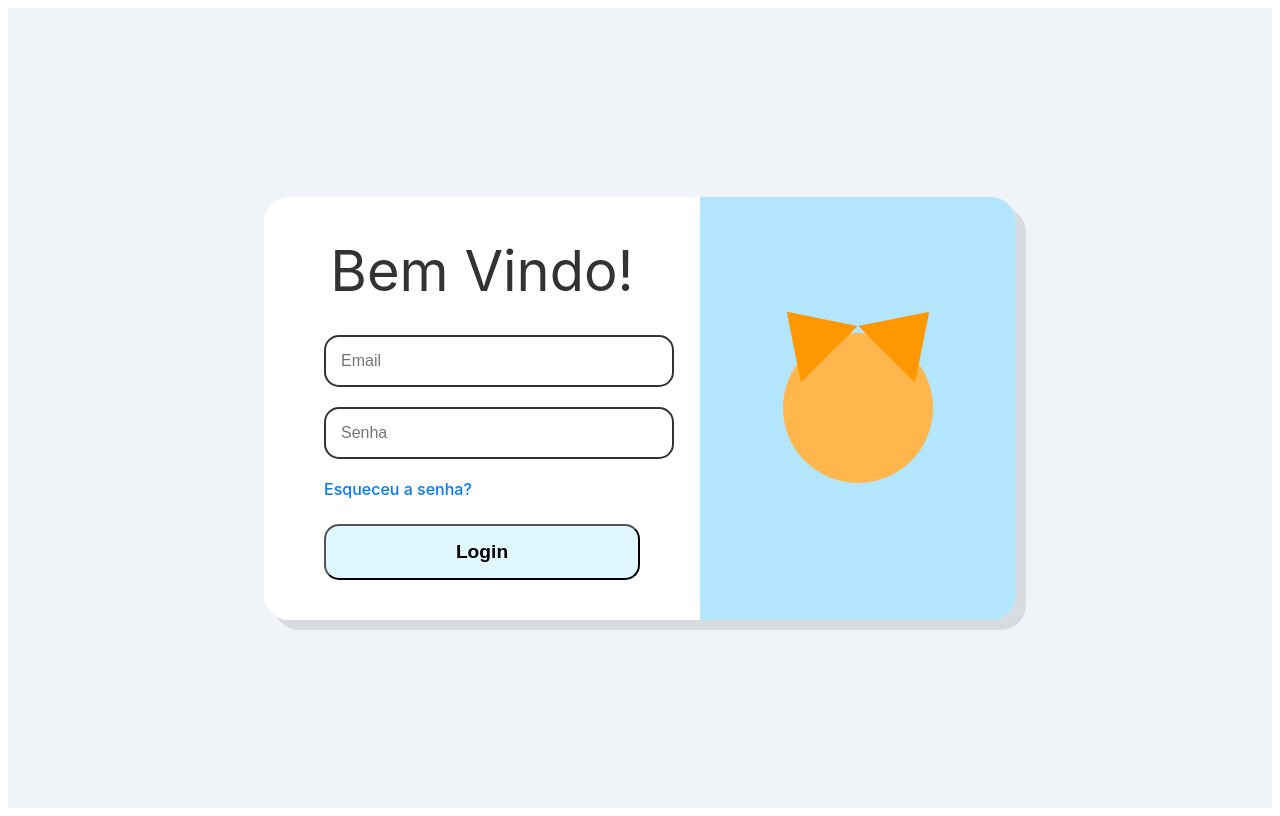
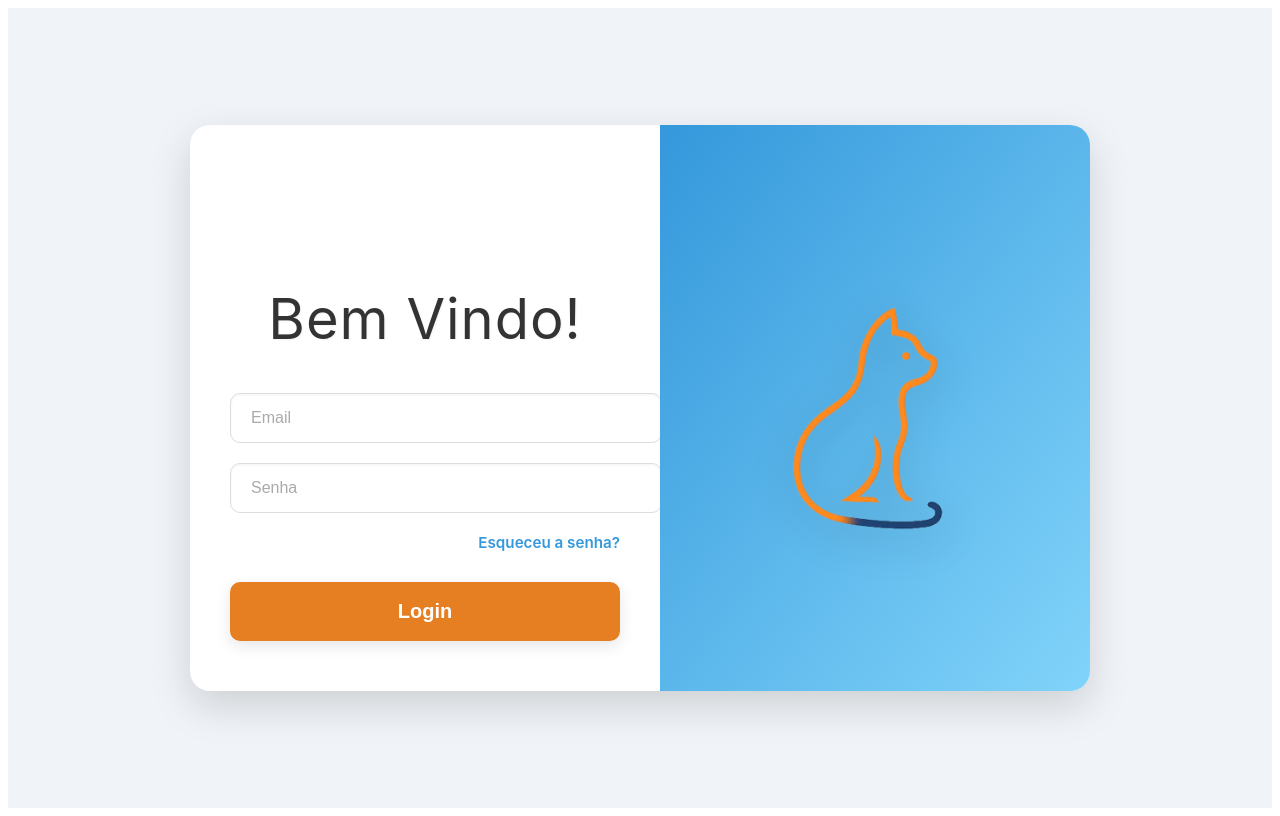
Before and after one commit to gabrieldev131/SmartVet, a React (Vite) app in the folder frontend/: page /login in a window 1280 px wide. Built offline with nearby package versions, Linux system fonts and the light colour scheme.

Commit message:
Login page

```diff
--- a/frontend/src/pages/LoginPage.jsx
+++ b/frontend/src/pages/LoginPage.jsx
@@ -1,142 +1,153 @@
 import React, { useState } from 'react';
 import styled from 'styled-components';
+// Certifique-se que o caminho para sua imagem está correto!
+import SmartVetGato from '../imgs/gato.png';
 
-// -------------------- STYLES --------------------
-// (Estilos criados com styled-components para replicar o protótipo)
+// Paleta de cores para consistência
+const colors = {
+  primaryBlue: '#3498db', // Azul vibrante
+  secondaryOrange: '#e67e22', // Laranja energético
+  lightBlue: '#81d4fa', // Azul mais claro
+  darkGray: '#333',
+  mediumGray: '#555',
+  lightGrayBg: '#f0f4f8', // Fundo claro da página
+  buttonHoverBlue: '#2980b9', // Azul mais escuro para hover
+};
 
 const PageContainer = styled.div`
   display: flex;
   justify-content: center;
   align-items: center;
-  height: 100vh;
-  background-color: #f0f4f8;
-  font-family: -apple-system, BlinkMacSystemFont, 'Segoe UI', Roboto, Oxygen, Ubuntu, Cantarell, 'Open Sans', 'Helvetica Neue', sans-serif;
+  min-height: 100vh; /* Usa min-height para garantir que o conteúdo ocupe a tela */
+  background-color: ${colors.lightGrayBg};
+  font-family: 'Inter', 'Segoe UI', Roboto, Oxygen, Ubuntu, Cantarell, 'Open Sans', 'Helvetica Neue', sans-serif;
+  padding: 20px; /* Adiciona padding para telas menores */
+  box-sizing: border-box;
 `;
 
 const LoginWrapper = styled.div`
   display: flex;
   background-color: white;
+  border-radius: 20px; /* Arredondamento suave */
+  box-shadow: 0 15px 40px rgba(0, 0, 0, 0.15); /* Sombra mais pronunciada e moderna */
+  overflow: hidden;
+  max-width: 900px; /* Limita a largura total */
+  width: 100%; /* Garante que ocupe a largura disponível */
 
-  border-radius: 25px;
-  box-shadow: 10px 10px 0px rgba(0, 0, 0, 0.1);
-  overflow: hidden;
+  @media (max-width: 768px) {
+    flex-direction: column; /* Em telas menores, painéis ficam um sobre o outro */
+    max-width: 450px;
+  }
 `;
 
 const FormPanel = styled.div`
-  flex: 1;
-  padding: 40px 60px;
+  flex: 1; /* Ocupa metade do espaço */
+  padding: 50px 40px; /* Padding ajustado */
   display: flex;
   flex-direction: column;
   justify-content: center;
+
+  @media (max-width: 768px) {
+    padding: 30px 25px;
+  }
 `;
 
 const Title = styled.h1`
   font-size: 3.5rem;
   font-weight: 400;
-  margin:auto;
-  margin-bottom: 30px;
-  color: #333;
+  margin: auto;
+  margin-bottom: 40px; /* Mais espaço abaixo do título */
+  color: ${colors.darkGray};
+  text-align: center;
+  letter-spacing: 1px;
+  text-shadow: 1px 1px 2px rgba(0, 0, 0, 0.05);
 `;
 
 const Input = styled.input`
   width: 100%;
-  padding: 15px;
+  padding: 15px 20px;
   margin-bottom: 20px;
-  border: 2px solid #333;
-  border-radius: 15px;
+  border: 1px solid #ddd; /* Borda mais suave */
+  border-radius: 10px; /* Cantos arredondados */
   font-size: 1rem;
+  color: ${colors.mediumGray};
+  box-shadow: inset 0 1px 3px rgba(0, 0, 0, 0.05); /* Sombra interna sutil */
+  transition: border-color 0.3s ease, box-shadow 0.3s ease;
 
   &:focus {
     outline: none;
-    border-color: #007bff;
+    border-color: ${colors.primaryBlue}; /* Borda azul no foco */
+    box-shadow: 0 0 0 3px rgba(52, 152, 219, 0.2); /* Sombra de foco azul */
+  }
+
+  &::placeholder {
+    color: #aaa;
   }
 `;
 
 const OptionsWrapper = styled.div`
   display: flex;
-  justify-content: space-between;
+  justify-content: flex-end; /* Alinha "Esqueceu a senha?" à direita */
   align-items: center;
-  margin-bottom: 25px;
-`;
-
-const CheckboxWrapper = styled.label`
-  display: flex;
-  align-items: center;
-  cursor: pointer;
-
-  input {
-    margin-right: 8px;
-  }
+  margin-bottom: 30px;
 `;
 
 const StyledLink = styled.a`
-  color: #007bff;
+  color: ${colors.primaryBlue}; /* Link com cor azul principal */
   text-decoration: none;
-  font-weight: 500;
+  font-weight: 600;
+  font-size: 0.95rem;
+  transition: color 0.2s ease, text-decoration 0.2s ease;
 
   &:hover {
+    color: ${colors.buttonHoverBlue};
     text-decoration: underline;
   }
 `;
 
 const LoginButton = styled.button`
   width: 100%;
-  padding: 15px;
-  background-color: #e0f7ff;
-  border-radius: 15px;
-  font-size: 1.2rem;
-  font-weight: bold;
+  padding: 18px; /* Mais padding para o botão */
+  background-color: ${colors.secondaryOrange}; /* Laranja vibrante */
+  color: white;
+  border: none;
+  border-radius: 10px; /* Cantos arredondados */
+  font-size: 1.25rem; /* Fonte um pouco maior */
+  font-weight: 700; /* Mais encorpado */
   cursor: pointer;
-  transition: background-color 0.2s;
+  transition: background-color 0.3s ease, transform 0.3s ease, box-shadow 0.3s ease;
+  box-shadow: 0 5px 15px rgba(0, 0, 0, 0.1); /* Sombra sutil */
 
   &:hover {
-    background-color: #b3e5fc;
+    background-color: #d35400; /* Laranja mais escuro no hover */
+    transform: translateY(-3px); /* Efeito de levantar */
+    box-shadow: 0 8px 20px rgba(0, 0, 0, 0.15);
+  }
+  &:active {
+    transform: translateY(0);
+    box-shadow: 0 2px 5px rgba(0, 0, 0, 0.1);
   }
 `;
 
-const SignUpText = styled.p`
-  margin-top: 30px;
-  text-align: center;
-  color: #555;
-`;
-
 const GraphicPanel = styled.div`
-  flex: 1;
-  background-color: #b3e5fc;
+  flex: 1; /* Ocupa metade do espaço */
+  background: linear-gradient(to bottom right, ${colors.primaryBlue}, ${colors.lightBlue}); /* Gradiente azul */
   display: flex;
   justify-content: center;
   align-items: center;
+  padding: 20px; /* Adiciona padding para garantir que a imagem não encoste nas bordas */
+
+  @media (max-width: 768px) {
+    min-height: 250px; /* Altura mínima para o painel gráfico em mobile */
+  }
 `;
 
-const CatIcon = styled.div`
-  width: 150px;
-  height: 150px;
-  background-color: #ffb74d;
-  border-radius: 50%;
-  position: relative;
+const GraphicImage = styled.img`
+  max-width: 90%; /* Garante que a imagem se ajuste ao painel */
+  height: auto;
+  filter: drop-shadow(0 10px 20px rgba(0, 0, 0, 0.2)); /* Sombra forte para destacar a imagem */
+`;
 
-  /* As "orelhas" do gato/logo */
-  &::before, &::after {
-    content: '';
-    position: absolute;
-    width: 0;
-    height: 0;
-    border-left: 40px solid transparent;
-    border-right: 40px solid transparent;
-    border-bottom: 60px solid #ff9800;
-    top: -30px;
-  }
-
-  &::before {
-    transform: rotate(-45deg);
-    left: -15px;
-  }
-
-  &::after {
-    transform: rotate(45deg);
-    right: -15px;
-  }
-`;
 
 // -------------------- COMPONENT --------------------
 
@@ -148,6 +159,7 @@ function LoginPage() {
     e.preventDefault();
     // Futuramente, a lógica de login com a API virá aqui
     alert(`Login tentado com:\nEmail: ${email}\nSenha: ${senha}`);
+    // Exemplo: navigate('/dashboard'); // Usaria o useNavigate do react-router-dom
   };
 
   return (
@@ -161,25 +173,25 @@ function LoginPage() {
               placeholder="Email"
               value={email}
               onChange={(e) => setEmail(e.target.value)}
+              required /* Torna o campo obrigatório */
             />
             <Input
               type="password"
               placeholder="Senha"
               value={senha}
               onChange={(e) => setSenha(e.target.value)}
+              required /* Torna o campo obrigatório */
             />
             <OptionsWrapper>
               <StyledLink href="#">Esqueceu a senha?</StyledLink>
             </OptionsWrapper>
-            <LoginButton type="submit">Login</LoginButton>
+            <LoginButton to="/" active={location.pathname === '/'} >Login</LoginButton>
           </form>
-          {/* <SignUpText>
-            Novo por aqui? <StyledLink href="#">Cadastre-se</StyledLink>
-          </SignUpText> */}
         </FormPanel>
 
         <GraphicPanel>
-          <CatIcon />
+          {/* CORREÇÃO AQUI: Use a imagem como 'src' de uma tag <img> */}
+          <GraphicImage src={SmartVetGato} alt="SmartPet Login Graphic" />
         </GraphicPanel>
 
       </LoginWrapper>
```
